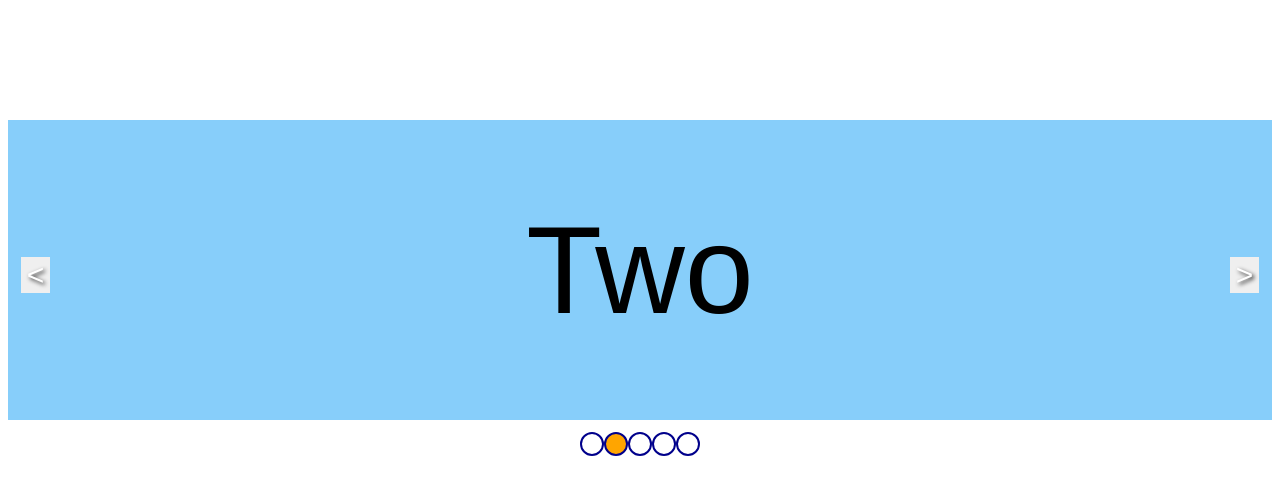
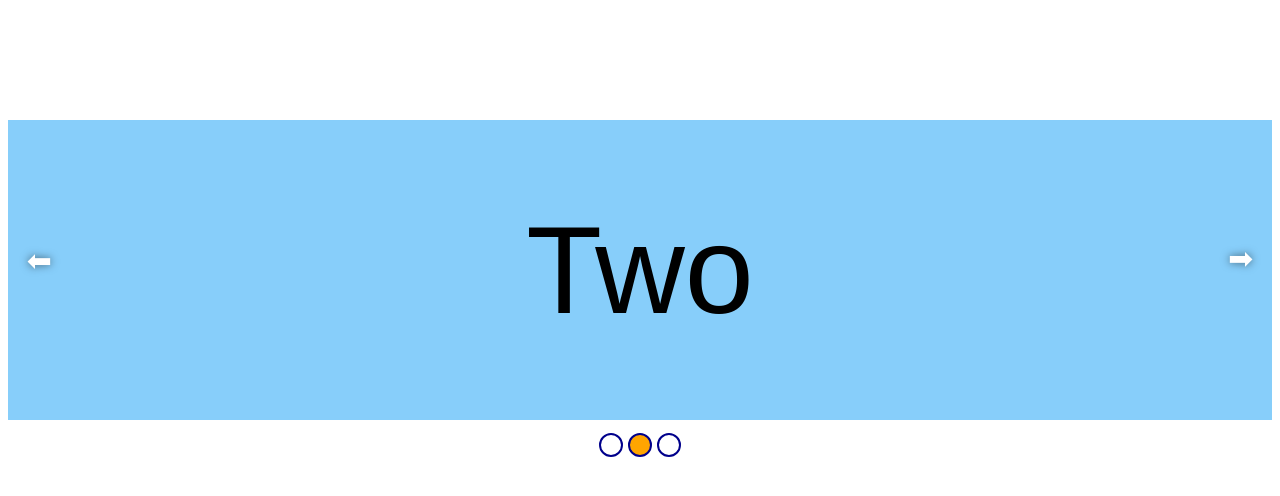
Before and after one commit to kdaisho/vanilla-carousel, a plain HTML site: page index.html in a window 1280 px wide. Drawn offline with Linux system fonts and the light colour scheme.

Commit message:
Auto generate prev/next buttons

```diff
--- a/carousel.js
+++ b/carousel.js
@@ -37,9 +37,16 @@ class Carousel {
         this.carousel = document.getElementById(config.carousel)
         this.container = document.getElementById(config.container)
         this.slides = document.querySelectorAll(`.${config.slide}`)
-        this.prevBtn = document.getElementById(config.prev)
-        this.nextBtn = document.getElementById(config.next)
         this.slideCount = this.slides.length
+
+        if (config.prev && config.next) {
+            this.prevBtn = document.createElement('button')
+            this.nextBtn = document.createElement('button')
+            this.prevBtn.classList.add('is-prev')
+            this.nextBtn.classList.add('is-next')
+            this.carousel.appendChild(this.prevBtn)
+            this.carousel.appendChild(this.nextBtn)
+        }
 
         if (this.slideCount > colors.length) {
             throw new Error(`Maximum number of slides is ${colors.length}`)
@@ -99,10 +106,12 @@ class Carousel {
             'touchstart',
             this.#onTouchStart.bind(this)
         )
+
         this.container.addEventListener(
             'touchmove',
             this.#onTouchMove.bind(this)
         )
+
         this.container.addEventListener('touchend', this.#onTouchEnd.bind(this))
 
         this.#addNav()
@@ -253,6 +262,7 @@ class Carousel {
     }
     #onMouseMove(event) {
         event.preventDefault()
+        if (!this.mouseDown) return
         this.#drag(event)
     }
     #onMouseMoveEnd() {
@@ -351,7 +361,7 @@ class Carousel {
         this.container.style.left = `${pos}px`
 
         if (Math.abs(pos - gravity) > 2 || this.velocity > 0.1) {
-            setTimeout(this.#inertia.bind(this), 30)
+            setTimeout(this.#inertia.bind(this), 0)
         } else {
             if (gravity) {
                 let dir = gravity > 0 ? -1 : 1
--- a/index.html
+++ b/index.html
@@ -9,14 +9,12 @@
     </head>
     <body>
         <section id="carousel" class="carousel">
-            <button id="prevButton" class="slide-btn is-prev"></button>
-            <button id="nextButton" class="slide-btn is-next"></button>
             <div id="container" class="container">
                 <div class="slide">One</div>
                 <div class="slide">Two</div>
                 <div class="slide">Three</div>
-                <div class="slide">Four</div>
-                <div class="slide">Five</div>
+                <!-- <div class="slide">Four</div>
+                <div class="slide">Five</div> -->
             </div>
         </section>
 
@@ -27,8 +25,8 @@
                     carousel: 'carousel',
                     container: 'container',
                     slide: 'slide',
-                    prev: 'prevButton',
-                    next: 'nextButton',
+                    prev: 'prev',
+                    next: 'next',
                 })
             } catch (error) {
                 alert(error)
--- a/style.css
+++ b/style.css
@@ -1,5 +1,6 @@
-body * {
+:root {
     font-family: sans-serif;
+    --nav-height: 50px;
 }
 
 .carousel {
@@ -37,39 +38,49 @@ body * {
     width: 100%;
 }
 
-.slide-btn {
+.carousel button {
+    background: none;
+    color: #fff;
     border: none;
-    color: #fff;
-    text-shadow: 2px 2px 4px #222;
     font-size: 30px;
     position: absolute;
+    text-shadow: 0 0 8px rgba(0, 0, 0, 0.5);
     top: 50%;
-    transform: translateY(-75%);
+    transform: translateY(calc(-50% - calc(var(--nav-height) / 2)));
     z-index: 100;
 }
 
-.slide-btn.is-prev {
+.carousel button:hover {
+    cursor: pointer;
+}
+
+.carousel button.is-prev {
     left: 1%;
 }
 
-.slide-btn.is-prev:after {
-    content: '<';
+.carousel button.is-prev:after {
+    content: '⬅';
 }
 
-.slide-btn.is-next {
+.carousel button.is-next {
     right: 1%;
 }
 
-.slide-btn.is-next:after {
-    content: '>';
+.carousel button.is-next:after {
+    content: '⬅';
+    display: block;
+    rotate: 180deg;
 }
 
 .carousel-nav {
+    align-items: center;
     display: flex;
+    gap: 5px;
     flex-flow: row nowrap;
-    width: 120px;
-    margin: 12px auto;
-    justify-content: space-between;
+    max-width: 200px;
+    height: var(--nav-height);
+    margin: 0 auto;
+    justify-content: center;
 }
 
 .carousel-nav span {
@@ -80,6 +91,10 @@ body * {
     width: 20px;
 }
 
+.carousel-nav span:hover {
+    cursor: pointer;
+}
+
 .carousel-nav span.active {
     background: orange;
 }
```
